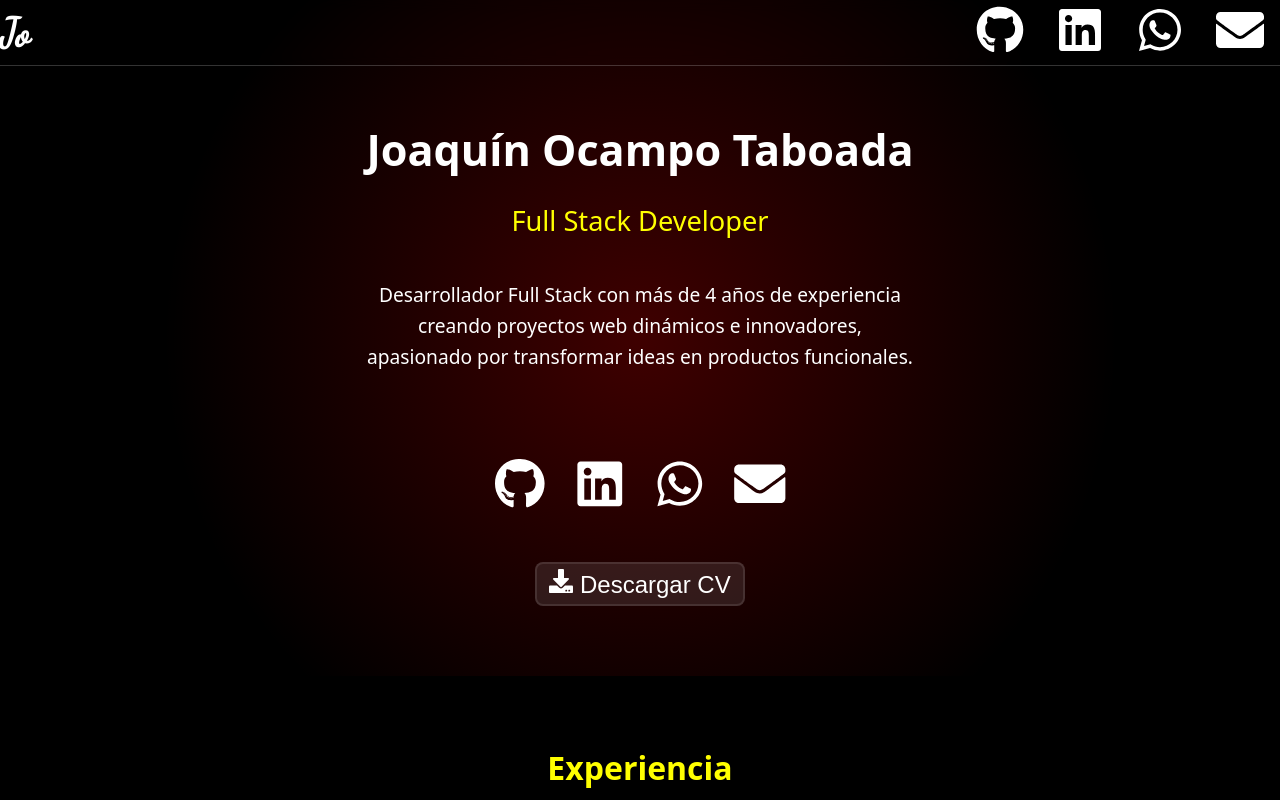
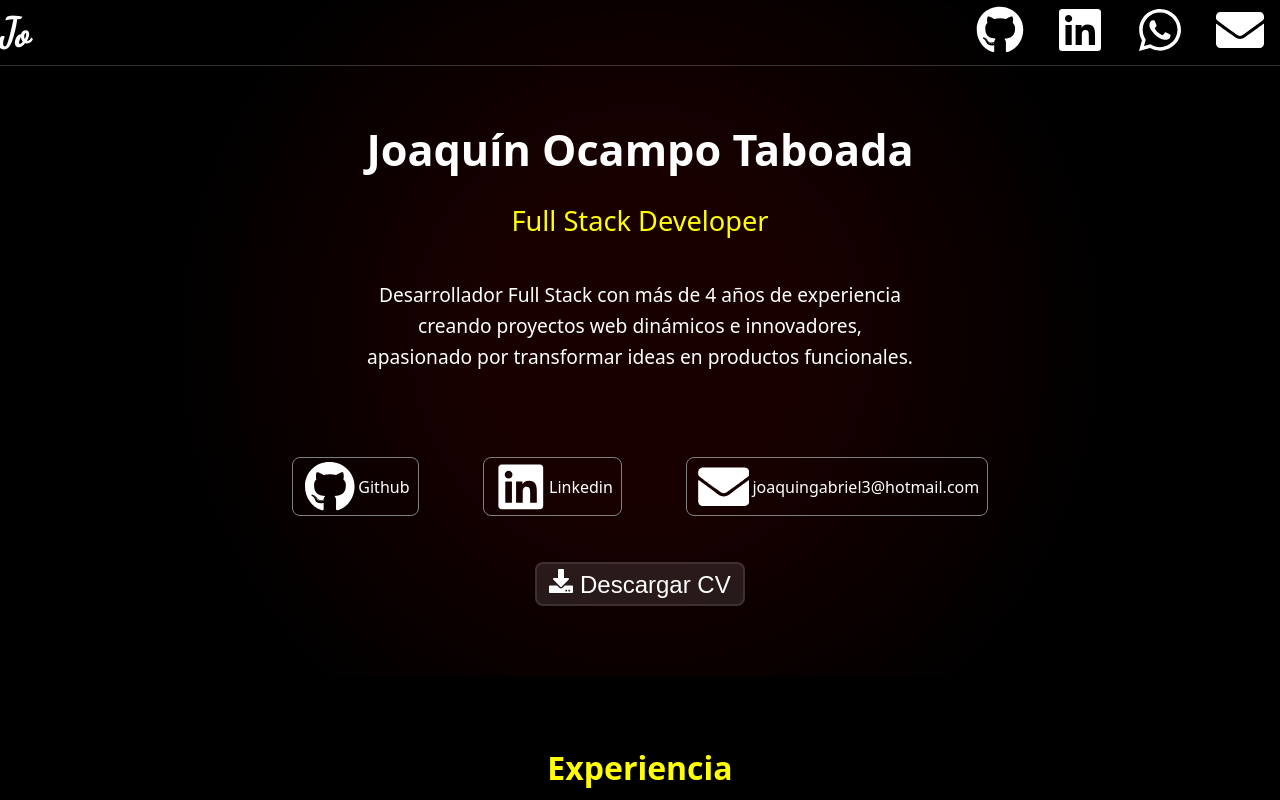
Before and after one commit to JoaquinGabriel17/portfolio-react, a Next.js app: page / in a window 1280 px wide. Shown: the top 800 px of the page. Built offline with nearby package versions, Linux system fonts and the light colour scheme.

Commit message:
ajustes en estilos

```diff
--- a/src/app/page.module.css
+++ b/src/app/page.module.css
@@ -65,7 +65,7 @@
 
 .firstBody{
     width: 1263px;
-    background: radial-gradient(circle, rgb(241 0 0 / 50%) -60%, transparent 65%);
+    background: radial-gradient(circle, rgb(241 0 0 / 10%) 22%, transparent 65%);
     display: flex;
     flex-direction: column;
     align-items: center;
--- a/src/components/icons/Icon.js
+++ b/src/components/icons/Icon.js
@@ -7,43 +7,30 @@ import { FaDownload } from 'react-icons/fa';
 
 export default function Icon(){
 
-    const [copiado, setCopiado] = useState('Haz click para copiar la información');
 
     const copiar = (texto) => {
-      navigator.clipboard.writeText(texto).then(() => {
-        setCopiado(`Copiado: ${texto}`);
-        setTimeout(() => setCopiado('Click para copiar la información'), 2000);
-      });
+      navigator.clipboard.writeText(texto)
     };
 
     return(
       <div className={styles.container}>
         <div className={styles.iconContainer}>
-            <a>
+            <a href='https://github.com/JoaquinGabriel17' target="_blank" rel="noopener noreferrer">Github
         <FaGithub
         className={styles.icon}
-        onClick={() => {copiar('https://github.com/JoaquinGabriel17')}}
         ></FaGithub>
       </a>
-      <a>
+      <a href='https://www.linkedin.com/in/joaquin-ocampo-a7b213252/' target="_blank" rel="noopener noreferrer">Linkedin
         <FaLinkedin
         className={styles.icon}
-        onClick={() => {copiar('https://www.linkedin.com/in/joaquin-ocampo-a7b213252/')}}
         ></FaLinkedin>
       </a>
-      <a>
-        <FaWhatsapp
-        className={styles.icon}
-        onClick={() => {copiar('+54 9 3876 56-7092')}}
-        ></FaWhatsapp>
-      </a>
-      <a>
+      <a onClick={() => {copiar('joaquingabriel3@hotmail.com')}}>joaquingabriel3@hotmail.com
         <FaEnvelope
         className={styles.icon}
-        onClick={() => {copiar('joaquingabriel3@hotmail.com')}}
+
         ></FaEnvelope>
       </a>
-      <p className={styles.tooltip}>{copiado}</p>
         </div>
         <a
       href="/cv.docx" download >
--- a/src/components/icons/Icon.module.css
+++ b/src/components/icons/Icon.module.css
@@ -13,13 +13,21 @@
     flex-direction: row;
     margin: 35px;
     border-radius: 8px;
-    width: 20rem;
     justify-content: space-around;
     position: relative;
     align-items: center;
     height: 5rem;
-
-
+    gap: 4rem;
+}
+.iconContainer a{
+    border: 1px solid gray;
+    border-radius: 8px;
+    display: flex;
+    flex-direction: row-reverse;
+    align-items: center;
+    padding: 0 8px;
+    color: white;
+    text-decoration: none;
 }
 .iconContainer a:hover{
     transform: scale(1.2);
```
